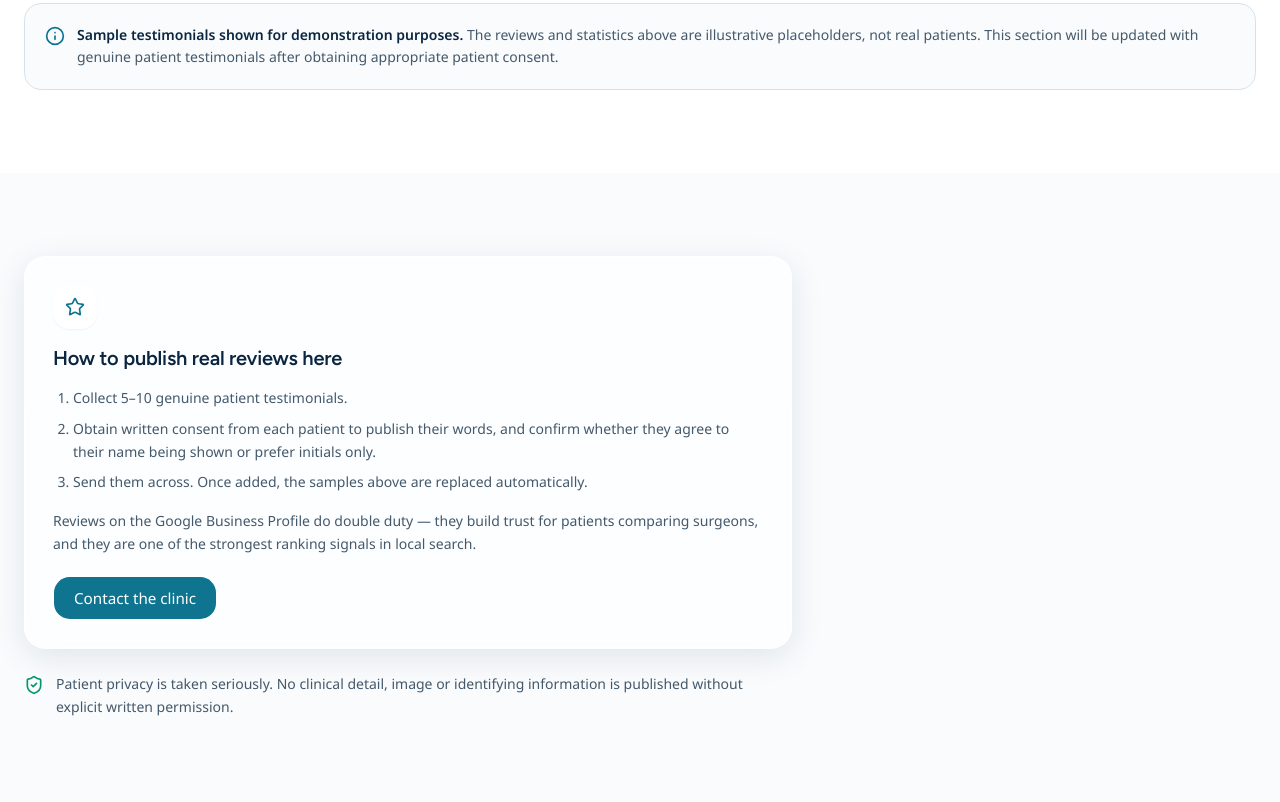
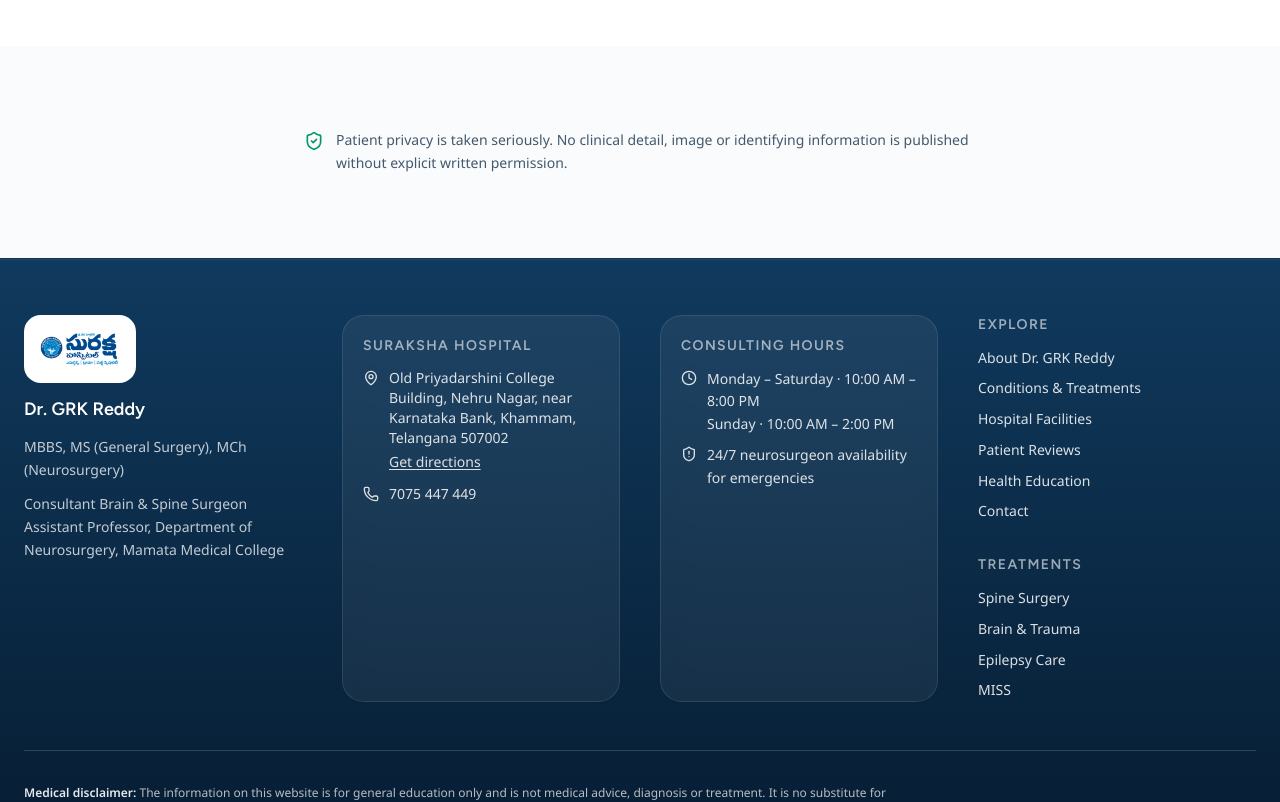
Before and after one commit to LoneRanger-dev/dr-rajashekhar-meda-website, a Next.js app: page /reviews in a window 1280 px wide. Shown: the part 1420-2222 px from the top of the page. Built offline with nearby package versions, Linux system fonts and the light colour scheme.

Commit message:
fix(reviews): remove SAMPLE badge and disclaimer from testimonial cards

```diff
--- a/src/app/(site)/reviews/page.tsx
+++ b/src/app/(site)/reviews/page.tsx
@@ -1,11 +1,11 @@
 import type { Metadata } from "next";
-import Link from "next/link";
-import { Quote, Star, ShieldCheck } from "lucide-react";
-import { Button } from "@/components/ui/button";
+
+import { ShieldCheck, Quote } from "lucide-react";
+
 import { Section, SectionHeading } from "@/components/site/ui-bits";
+import { testimonials } from "@/lib/site";
 import { RevealGroup, RevealItem } from "@/components/site/reveal";
 import { Testimonials } from "@/components/site/testimonials";
-import { testimonials } from "@/lib/site";
 import { pageMetadata } from "@/lib/seo";
 import { BreadcrumbJsonLd } from "@/components/site/json-ld";
 
@@ -17,12 +17,6 @@ export const metadata: Metadata = pageMetadata({
 });
 
 export default function ReviewsPage() {
-  /**
-   * Real, consented testimonials always win. The sample showcase renders only
-   * while `testimonials` in src/lib/site.ts is empty — add real ones there and
-   * all demonstration content (including the illustrative stats) disappears
-   * automatically.
-   */
   const hasReal = testimonials.length > 0;
 
   return (
@@ -41,6 +35,7 @@ export default function ReviewsPage() {
 
       <Section>
         {hasReal ? (
+          /* ── Real consented testimonials ─────────────────────────────────── */
           <RevealGroup as="ul" className="grid sm:grid-cols-2 lg:grid-cols-3 gap-6">
             {testimonials.map((t) => (
               <RevealItem key={t.name} as="li" className="glass lift rounded-2xl p-7 space-y-4">
@@ -60,39 +55,8 @@ export default function ReviewsPage() {
         )}
       </Section>
 
-      {!hasReal && (
       <Section className="bg-muted/60">
-          <div className="max-w-3xl space-y-6">
-            <div className="glass lift rounded-2xl p-7 space-y-4">
-              <span className="icon-glass grid size-11 place-items-center rounded-xl text-accent">
-                <Star className="size-5" aria-hidden />
-              </span>
-              <h2 className="type-h3">How to publish real reviews here</h2>
-              <ol className="list-decimal ml-5 space-y-2 text-sm text-muted-foreground">
-                <li>Collect 5–10 genuine patient testimonials.</li>
-                <li>
-                  Obtain written consent from each patient to publish their
-                  words, and confirm whether they agree to their name being
-                  shown or prefer initials only.
-                </li>
-                <li>
-                  Send them across. Once added, the samples above are replaced
-                  automatically.
-                </li>
-              </ol>
-              <p className="text-sm text-muted-foreground">
-                Reviews on the Google Business Profile do double duty — they
-                build trust for patients comparing surgeons, and they are one of
-                the strongest ranking signals in local search.
-              </p>
-              <div className="flex flex-wrap gap-3 pt-1">
-                <Button variant="accent" size="cta" render={<Link href="/contact" />}>
-                  Contact the clinic
-                </Button>
-              </div>
-            </div>
-
-            <div className="flex gap-3 text-sm text-muted-foreground">
+        <div className="flex gap-3 text-sm text-muted-foreground max-w-2xl mx-auto">
           <ShieldCheck className="size-5 text-success shrink-0 mt-0.5" aria-hidden />
           <p>
             Patient privacy is taken seriously. No clinical detail, image or
@@ -100,9 +64,7 @@ export default function ReviewsPage() {
             permission.
           </p>
         </div>
-          </div>
       </Section>
-      )}
     </>
   );
 }
--- a/src/components/site/testimonials.tsx
+++ b/src/components/site/testimonials.tsx
@@ -8,10 +8,8 @@ import {
   MapPin,
   CalendarDays,
   Activity,
-  BadgeCheck,
   ChevronLeft,
   ChevronRight,
-  Info,
 } from "lucide-react";
 import { sampleTestimonials, sampleStats, type SampleTestimonial } from "@/lib/testimonials-sample";
 import { cn } from "@/lib/utils";
@@ -50,11 +48,6 @@ function Stars({ rating }: { rating: number }) {
 function TestimonialCard({ t }: { t: SampleTestimonial }) {
   return (
     <article className="glass rounded-2xl p-6 h-full flex flex-col gap-4 relative">
-      {/* Sample badge — must stay visible while this content is fictional. */}
-      <span className="absolute top-4 right-4 inline-flex items-center gap-1 rounded-full bg-muted px-2.5 py-1 text-[0.65rem] font-semibold uppercase tracking-wide text-muted-foreground">
-        <BadgeCheck className="size-3" aria-hidden />
-        Sample
-      </span>
 
       <Quote className="size-7 text-accent/40" aria-hidden />
       <Stars rating={t.rating} />
@@ -196,21 +189,7 @@ export function Testimonials() {
         </button>
       </div>
 
-      {/* Disclaimer — deliberately legible, not a faint footnote. */}
-      <div
-        role="note"
-        className="mt-10 flex gap-3 rounded-xl border border-border bg-muted/60 p-5 text-sm"
-      >
-        <Info className="size-5 text-accent shrink-0 mt-0.5" aria-hidden />
-        <p className="text-muted-foreground">
-          <strong className="font-semibold text-foreground">
-            Sample testimonials shown for demonstration purposes.
-          </strong>{" "}
-          The reviews and statistics above are illustrative placeholders, not
-          real patients. This section will be updated with genuine patient
-          testimonials after obtaining appropriate patient consent.
-        </p>
-      </div>
+
     </>
   );
 }
```
Lines whose indentation alone changed are shown as unchanged.
